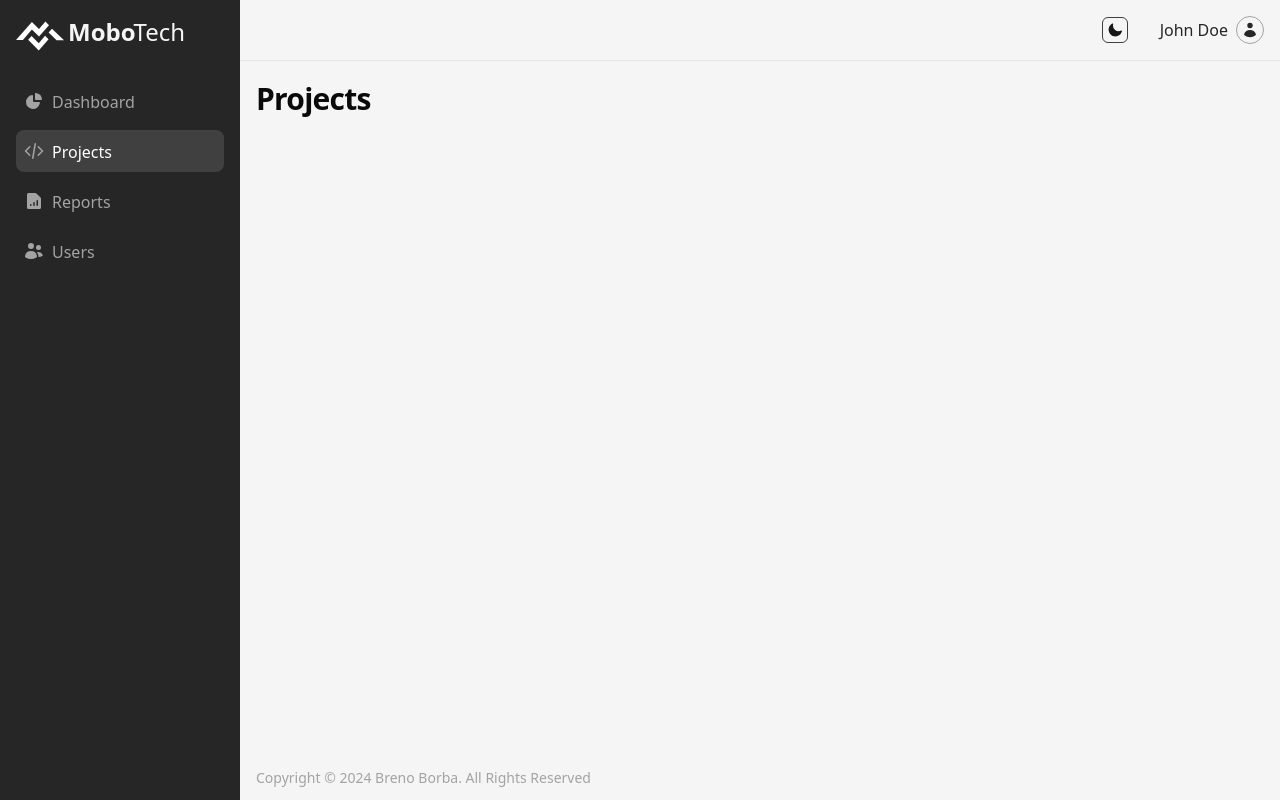
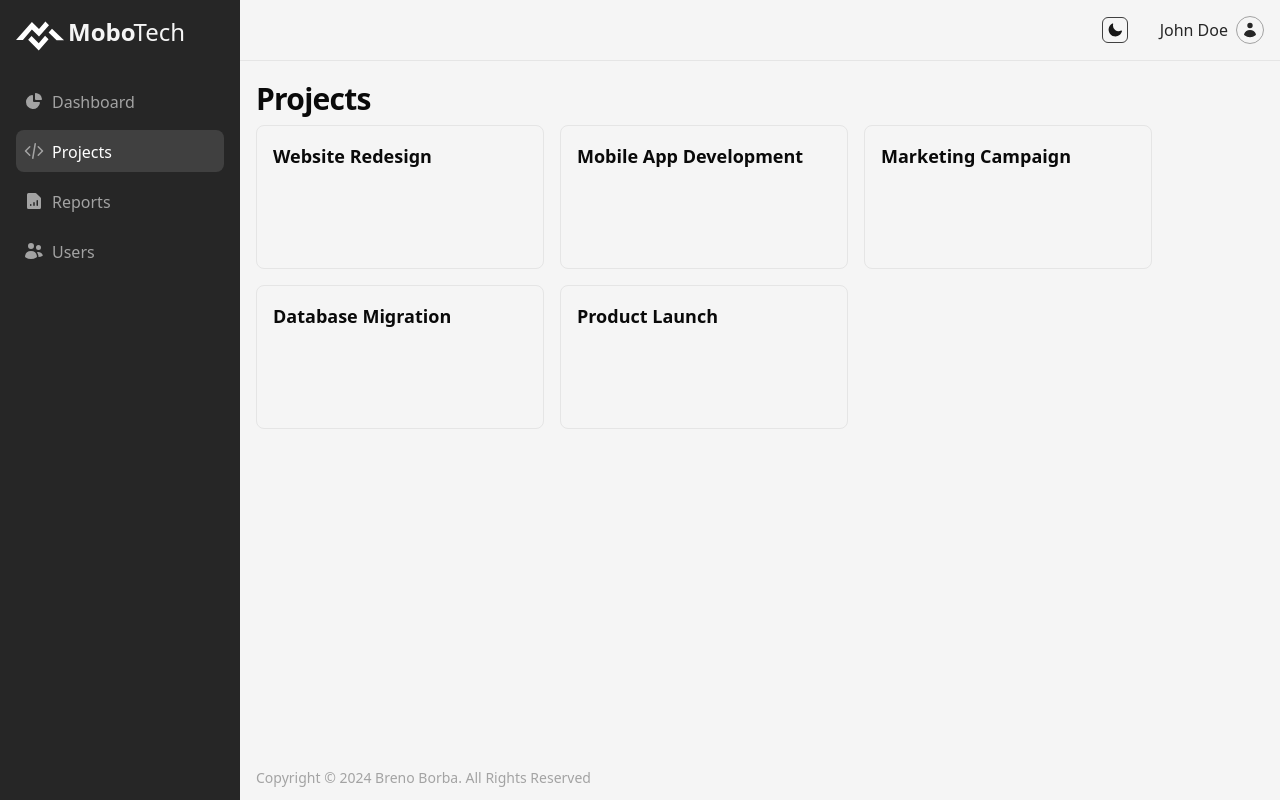
Before and after one commit to brenoborba/dashboard-layout, a Next.js app: page /projects in a window 1280 px wide. Built offline with nearby package versions, Linux system fonts and the light colour scheme.

Commit message:
feat: add favicon

```diff
--- a/app/projects/page.tsx
+++ b/app/projects/page.tsx
@@ -1,8 +1,23 @@
 import PageTitle from '@/components/ui/page-title'
+import { projectsData } from '@/lib/data'
 import React from 'react'
 
 const Projects = () => {
-  return <PageTitle>Projects</PageTitle>
+  return (
+    <div>
+      <PageTitle>Projects</PageTitle>
+      <div className='flex lg:gap-4 xs:gap-2 flex-wrap'>
+        {projectsData.map((project, index) => (
+          <div
+            className='w-72 h-36 rounded-lg p-4 border-neutral-200 border col-span-1'
+            key={index}
+          >
+            <h2 className='text-lg font-semibold'>{project.title}</h2>
+          </div>
+        ))}
+      </div>
+    </div>
+  )
 }
 
 export default Projects
--- a/package.json
+++ b/package.json
@@ -2,6 +2,7 @@
   "name": "dashboard-interface",
   "version": "0.1.0",
   "private": true,
+  "type": "module",
   "scripts": {
     "dev": "next dev",
     "build": "next build",
```
Also changed, not shown: 1 other file (tests, documents, lock files or other folders).
